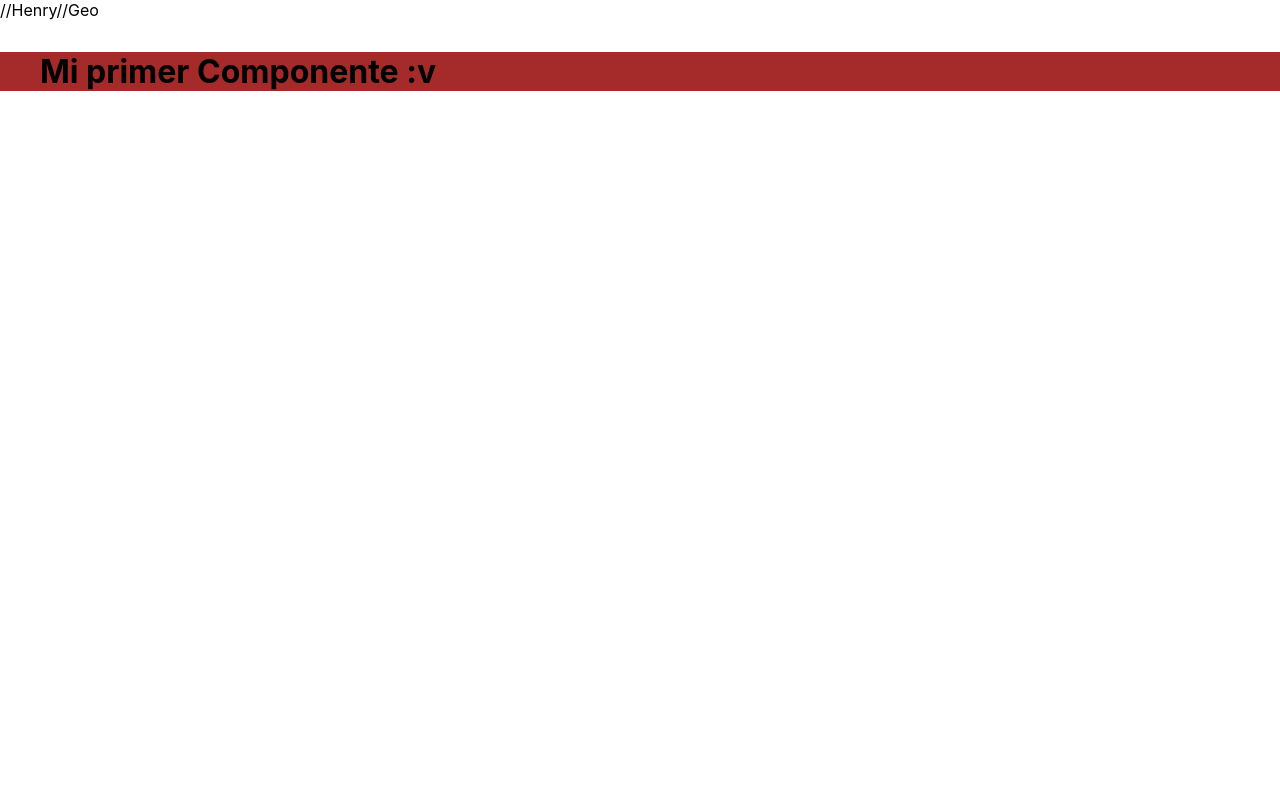
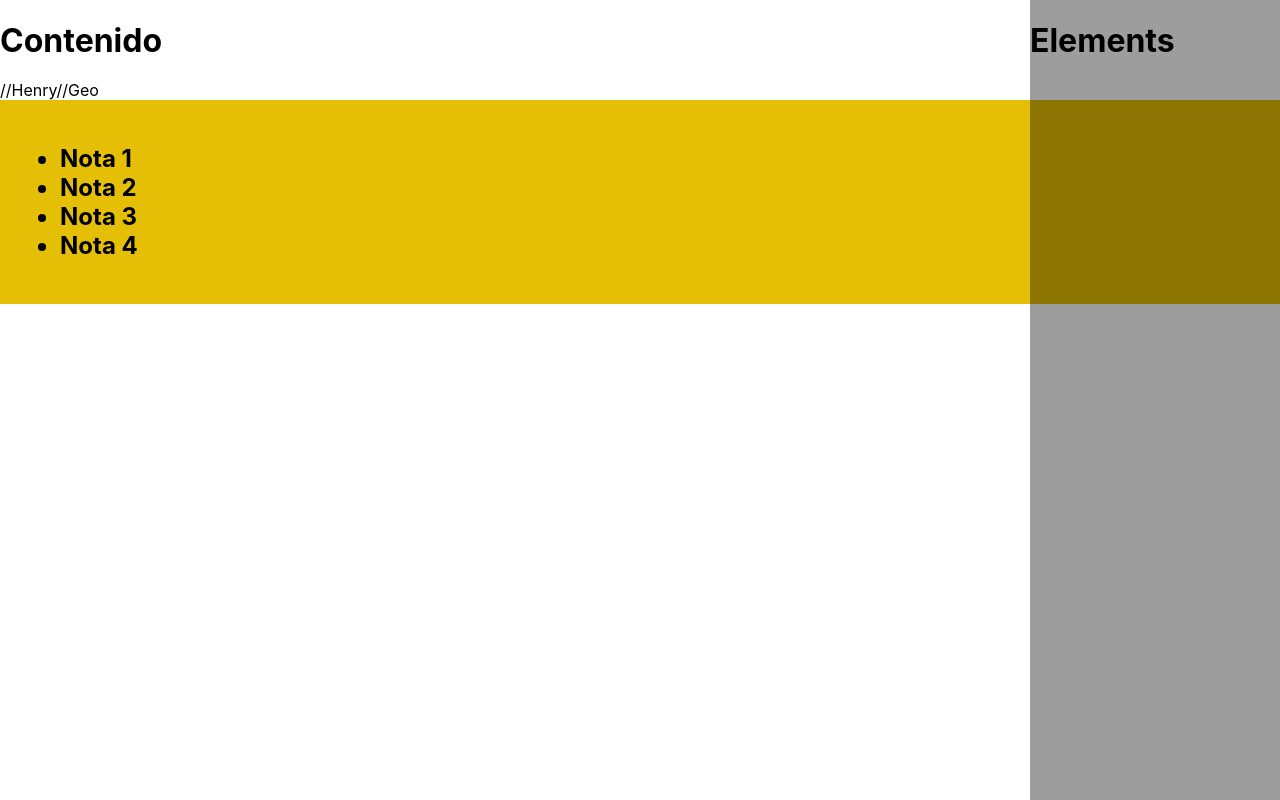
Before and after one commit to Jeidy25Saquic/note-web, a React (Create React App) app: page / in a window 1280 px wide. Built offline with nearby package versions, Linux system fonts and the light colour scheme.

Commit message:
Ditribucion de Secciones

```diff
--- a/src/App.js
+++ b/src/App.js
@@ -1,10 +1,12 @@
 import './App.css';
 import Section from './Section'
 import Notes from './Notes';
-
+import Panel from './Panel';
 function App() {
   return (
     <div className = "Principal">
+      <Panel></Panel>
+
       //Henry
       <Section></Section>
 
--- a/src/Notes.css
+++ b/src/Notes.css
@@ -1,9 +1,9 @@
 .Nota {
-    background-color: brown;
+    background-color: rgb(228, 191, 6);
+    padding: 20px;
+  }
 
-}
-
-.Titulo1 {
-    text-align: center;
-
-}
+  #Titulo1 {
+    color: rgb(0, 0, 0);
+    font-size: 24px;
+  }
--- a/src/Notes.js
+++ b/src/Notes.js
@@ -1,19 +1,20 @@
-import React from 'react'
-import './Notes.css';
+import React, { useState } from "react";
+import "./Notes.css";
 
 const Notes = () => {
-
-    let user = "Estudiante";
+  const [numberOfNotes] = useState(4);
 
   return (
-    <div className = "Nota">
-      <h1 id='Titulo1'>
+    <div className="Nota">
+      <h1 id="Titulo1">
         <ul>
-            Mi primer Componente :v
+          {Array.from({ length: numberOfNotes }, (_, index) => (
+            <li key={index}>Nota {index + 1}</li>
+          ))}
         </ul>
       </h1>
     </div>
-  )
-}
+  );
+};
 
-export default Notes
+export default Notes;
--- /dev/null
+++ b/src/Panel.css
@@ -0,0 +1,20 @@
+.content {
+  top: 0;
+  right: 0;
+  width: 300px; /* Ajusta el ancho del panel según tus necesidades */
+  height: 20vh; /* Ocupa toda la altura de la viewport */
+}
+.container {
+  display: flex;
+  height: 10vh; /* Ocupa toda la altura de la viewport */
+  color: black;
+}
+
+.panel {
+  position: fixed;
+  top: 0;
+  right: 0;
+  width: 250px; /* Ajusta el ancho del panel según tus necesidades */
+  height: 100vh; /* Ocupa toda la altura de la viewport */
+  background-color: rgba(0, 0, 0, 0.386); /* Color de fondo opcional */
+}
--- /dev/null
+++ b/src/Panel.js
@@ -0,0 +1,17 @@
+import React from 'react';
+import './Panel.css';
+
+const Panel = () => {
+  return (
+    <div className="container">
+      <div className="content">
+        {<h1>Contenido</h1>}
+      </div>
+      <div className="panel">
+        {<h1>Elements</h1>}
+      </div>
+    </div>
+  );
+};
+
+export default Panel;
--- a/src/Section.js
+++ b/src/Section.js
@@ -2,7 +2,7 @@ import React from "react";
 import './Section.css';
 
 function Section() {
-    <div className="Secciones">
+    <div className = "Secciones">
         <h1>Secciones Henry</h1>
     </div>
 }
```
